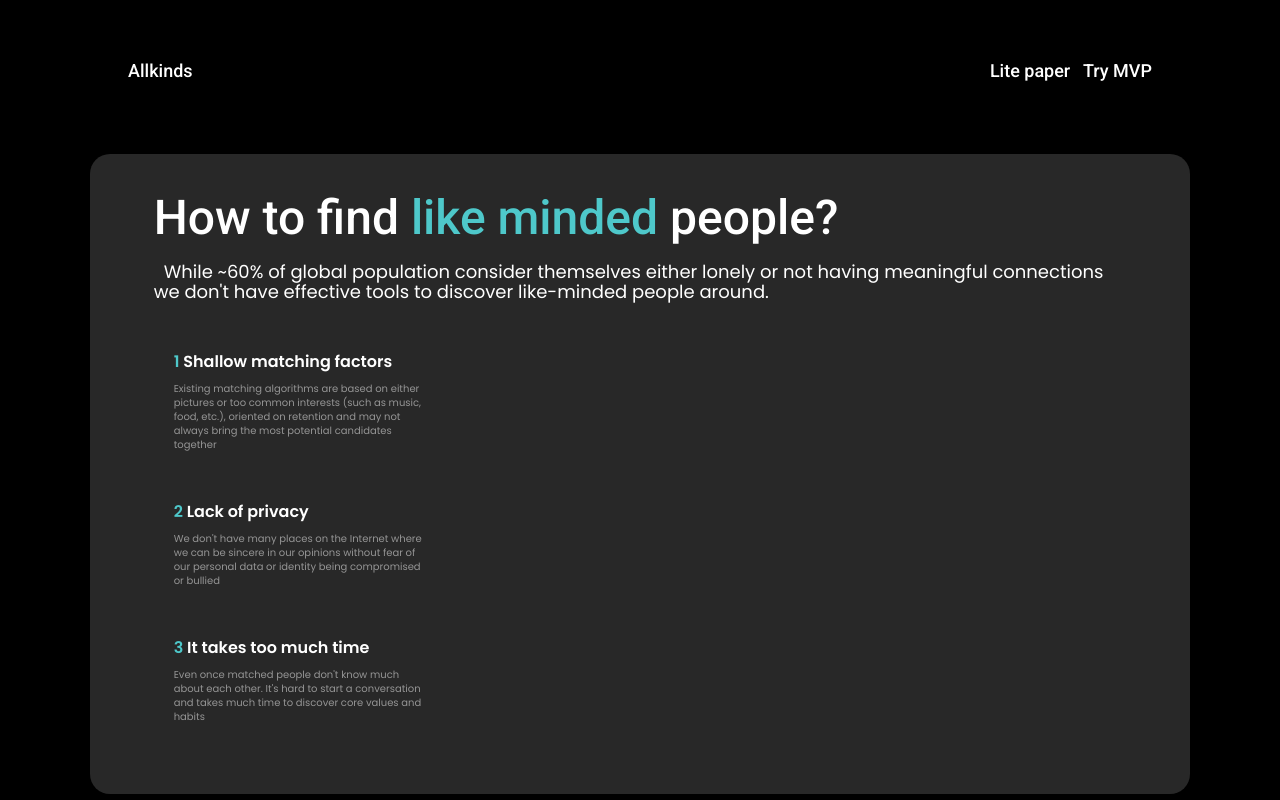
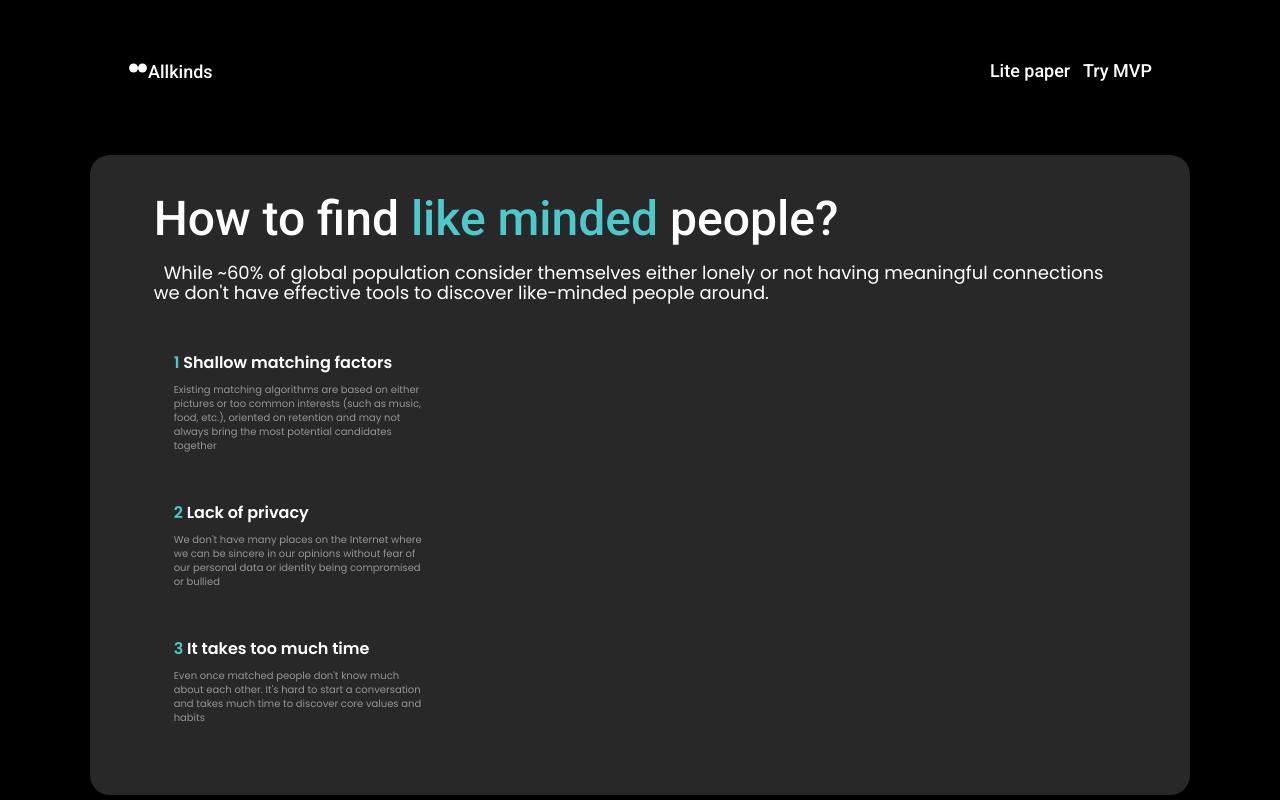
Before and after one commit to AllKinds/AllkindsLanding, a plain HTML site: page index.html in a window 1280 px wide. Shown: the top 800 px of the page. Drawn offline with Linux system fonts and the light colour scheme.

Commit message:
logo added

```diff
--- a/CSS/style.css
+++ b/CSS/style.css
@@ -25,6 +25,7 @@
     align-content: end;
     flex-shrink: 0;
     justify-content: space-between;
+    vertical-align: text-bottom;
   }
   .allkinds-index-footer {
     display: flex;
@@ -43,6 +44,7 @@
     line-height: 25.840621948242188px;
     font-stretch: normal;
     text-decoration: none;
+    vertical-align: text-bottom;
   }
 
   .allkinds-index-SectionWithBackground {
--- a/index.html
+++ b/index.html
@@ -24,7 +24,7 @@
         <div class="allkinds-main-container">
           <div class="allkinds-inner-container">
             <div class="allkinds-index-top-menu">
-                <span class="allkinds-index-text-logo">Allkinds</span>
+              <span class="allkinds-index-text-logo"><img src="./img/allkinds_logo_white.svg" width="20" height="20">Allkinds</span>
                 <span"><a href="Allkinds_litepaper.pdf" class="allkinds-index-text-logo">Lite paper</a>&apos;&apos;&apos;
                 <a href="https://xroyo-niaaa-aaaal-act6a-cai.icp0.io/" class="allkinds-index-text-logo">Try MVP</a>
               </span>
```
Also changed, not shown: img/allkinds_logo_white.svg (added).
